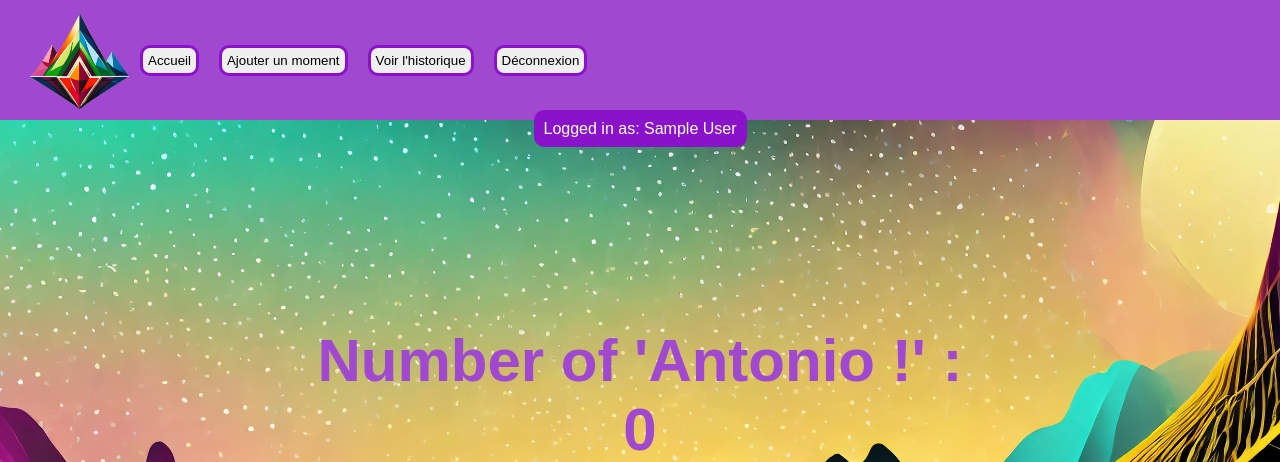
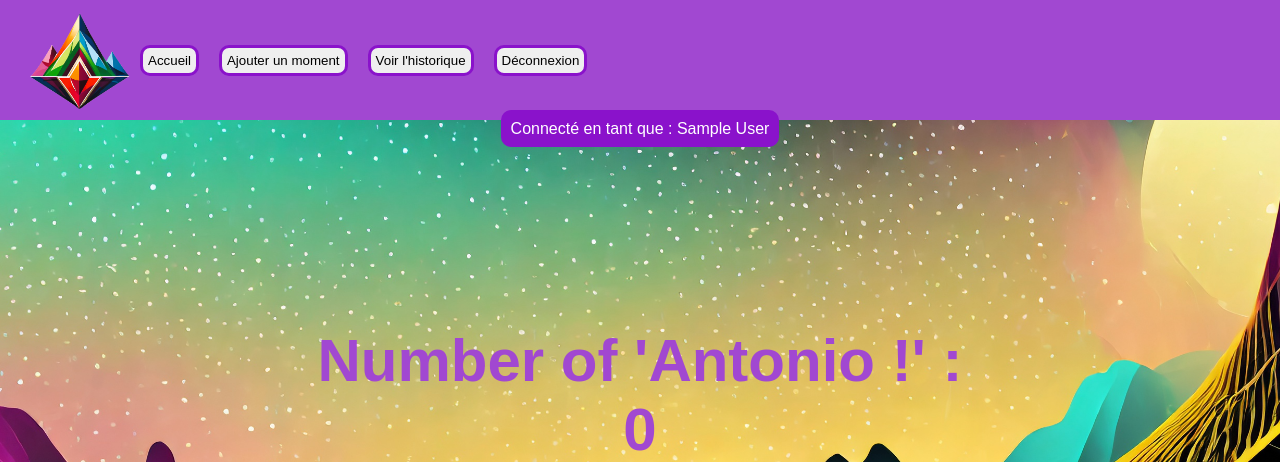
Before and after one commit to Mistereptil09/Compteur, a PHP site: page /accueil.php in a window 1280 px wide. Shown: the top 462 px of the page. Run offline with PHP 8.4, Linux system fonts and the light colour scheme; the visitor is signed in with stand-in values (Sample User, id 1); data that the repository does not hold is empty.

Commit message:
Update accueil.php

```diff
--- a/Compteur/accueil.php
+++ b/Compteur/accueil.php
@@ -36,7 +36,7 @@
         <?php
         // Display the user's name if they are logged in
         if ($userId) {
-            echo "<p id='username'>Logged in as: $userName</p>";
+            echo "<p id='username'>Connecté en tant que : $userName</p>";
         }
         ?>
     </div>
```
